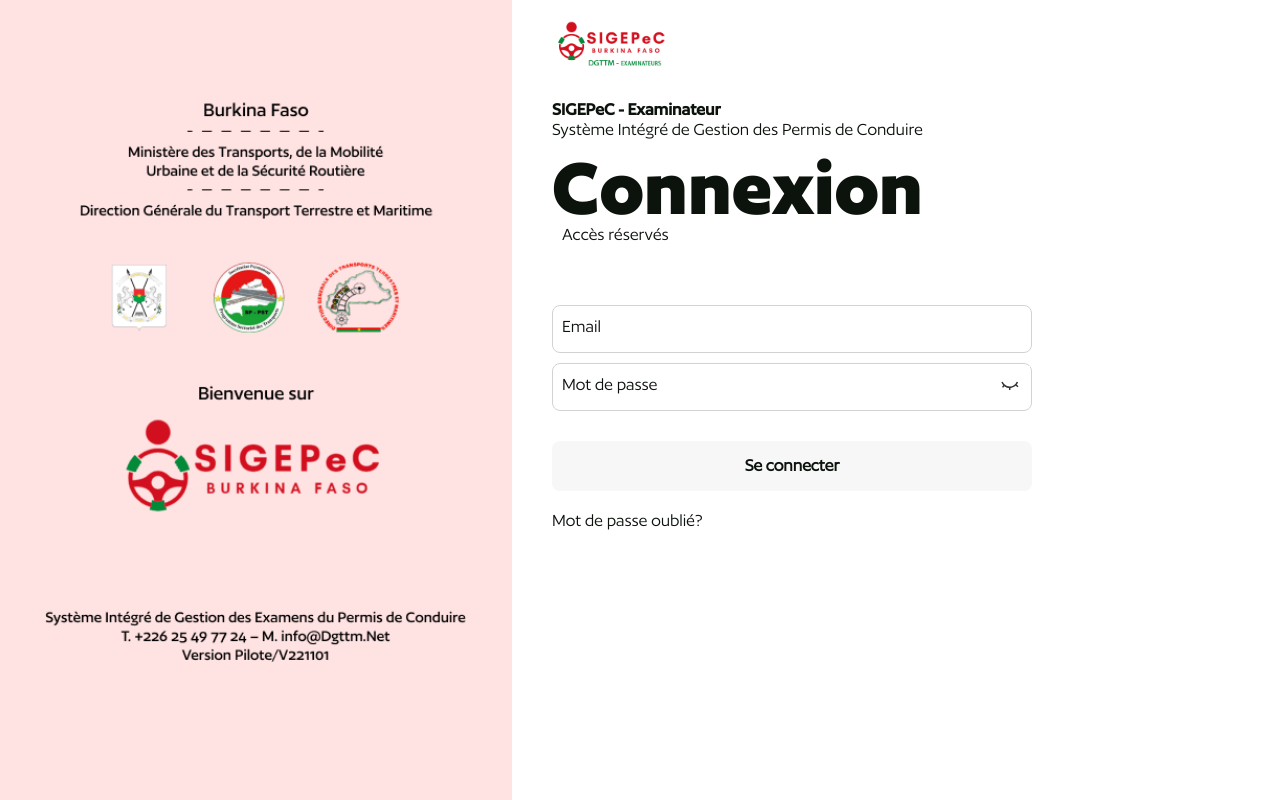
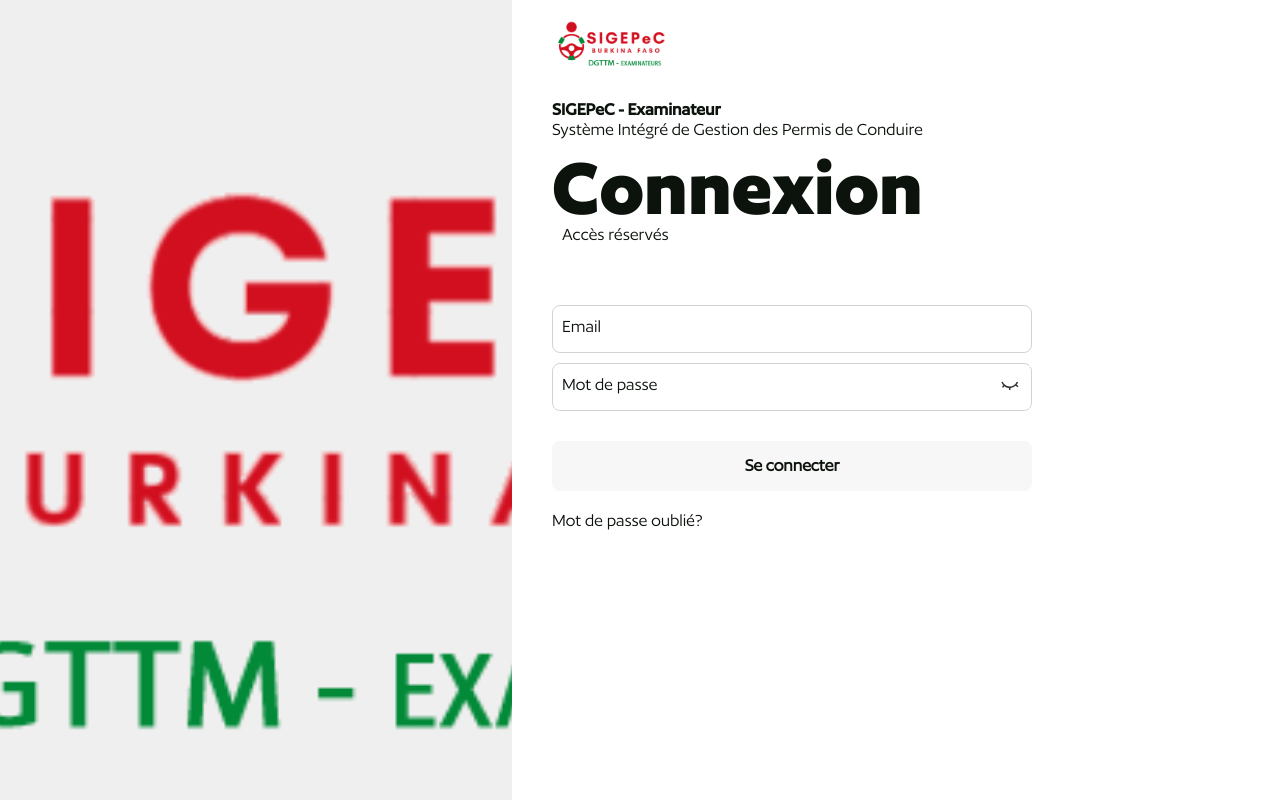
Before and after one commit to JonGaius/examinateur-exam, a React (Create React App) app: page /connexion in a window 1280 px wide. Built offline with nearby package versions, Linux system fonts and the light colour scheme; no server answers.

Commit message:
image url

```diff
--- a/src/views/layout/AuthLayout.js
+++ b/src/views/layout/AuthLayout.js
@@ -7,7 +7,7 @@
     return (
         <>
             <section className='sigepec-auth__image sigepec-auth-image'>
-                <img src={image} alt="auth" />
+                <img src={"/images/logo.png"} alt="auth" />
             </section>
             <section className='sigepec-auth__formContainer sigepec-auth-formContainer'>
                 <div className='sigepec-auth-formContainer__container'>
--- a/src/views/layout/MainLayout.js
+++ b/src/views/layout/MainLayout.js
@@ -97,7 +97,7 @@
                 <div className='sigepec-layout-mainNavigation__container'>
                     <header className='sigepec-layout-mainNavigation__header'>
                         <Link to={links.home}>
-                            <img src={logo} alt="dgttm" />
+                            <img src={"/images/logo.png"} alt="dgttm" />
                         </Link>
                     </header>
                     <nav className='sigepec-layout-mainNavigation__navigation sigepec-layout-mainNavigation-navigation'>
--- a/src/views/page/auth/Login.js
+++ b/src/views/page/auth/Login.js
@@ -69,7 +69,7 @@
     },[email, password, user, navigate, isError,isSuccess, isLoading])
 
     return (
-        <AuthLayout image={auth} title={"Connexion"} subtitle={"Accès réservés"}>
+        <AuthLayout image={"/images/auth.png"} title={"Connexion"} subtitle={"Accès réservés"}>
             <form className='sigepec-auth-form' onSubmit={handleSubmit}>
 
                 {
```
Also changed, not shown: public/images/auth.png (added), public/images/logo.png (added).
